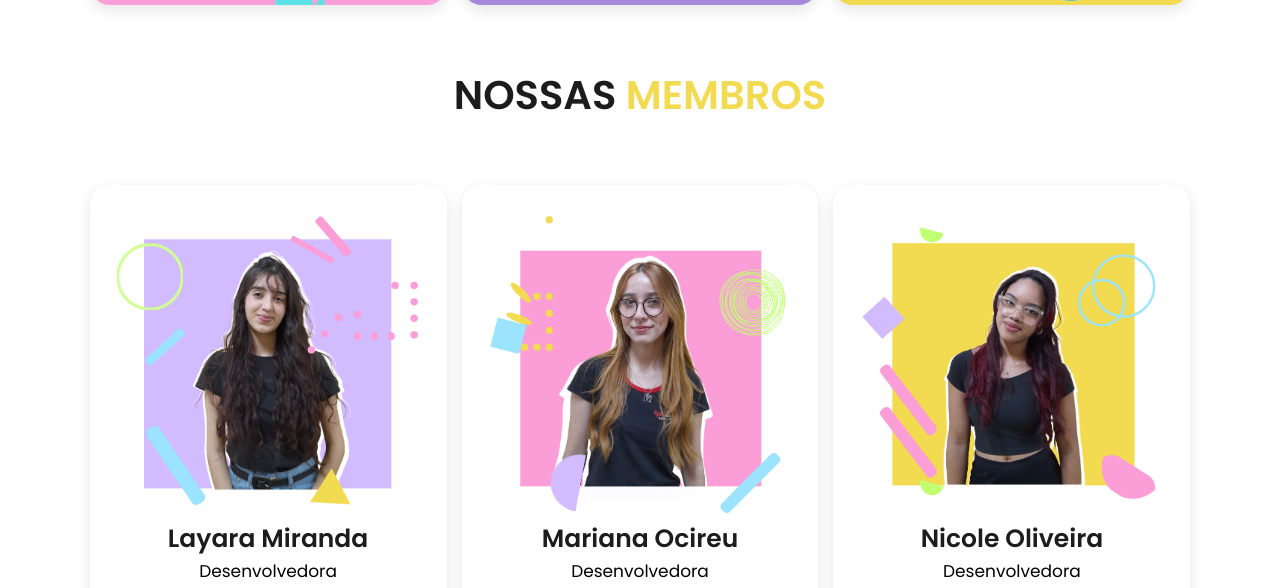
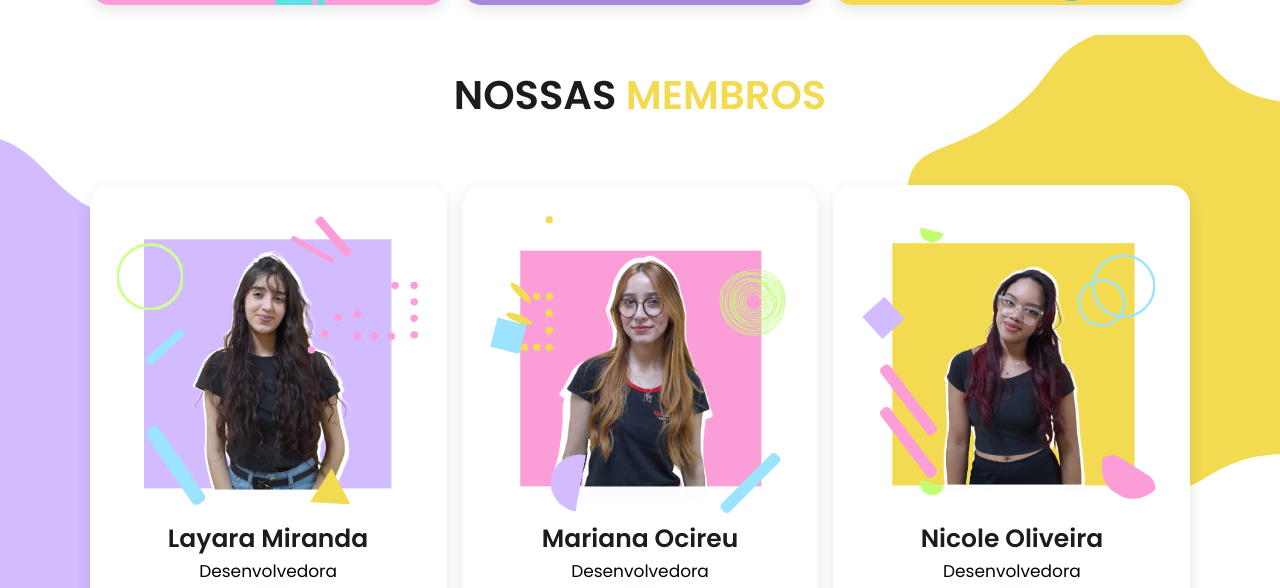
Before and after one commit to marisouza31/BabyD, a plain HTML site: page index.html in a window 1280 px wide. Shown: the part 2187-2775 px from the top of the page. Drawn offline with Linux system fonts and the light colour scheme; some packages are replaced by stand-ins of ours; a script that the page names is missing.

Commit message:
Update style.css

```diff
--- a/style.css
+++ b/style.css
@@ -374,7 +374,7 @@ section{
 }
 
 .membros{
-  background: url(images/membros-bg.png) no-repeat;
+  background: url(images/teacher-bg.png) no-repeat;
   background-position: center;
   background-size: cover;
 }
```
